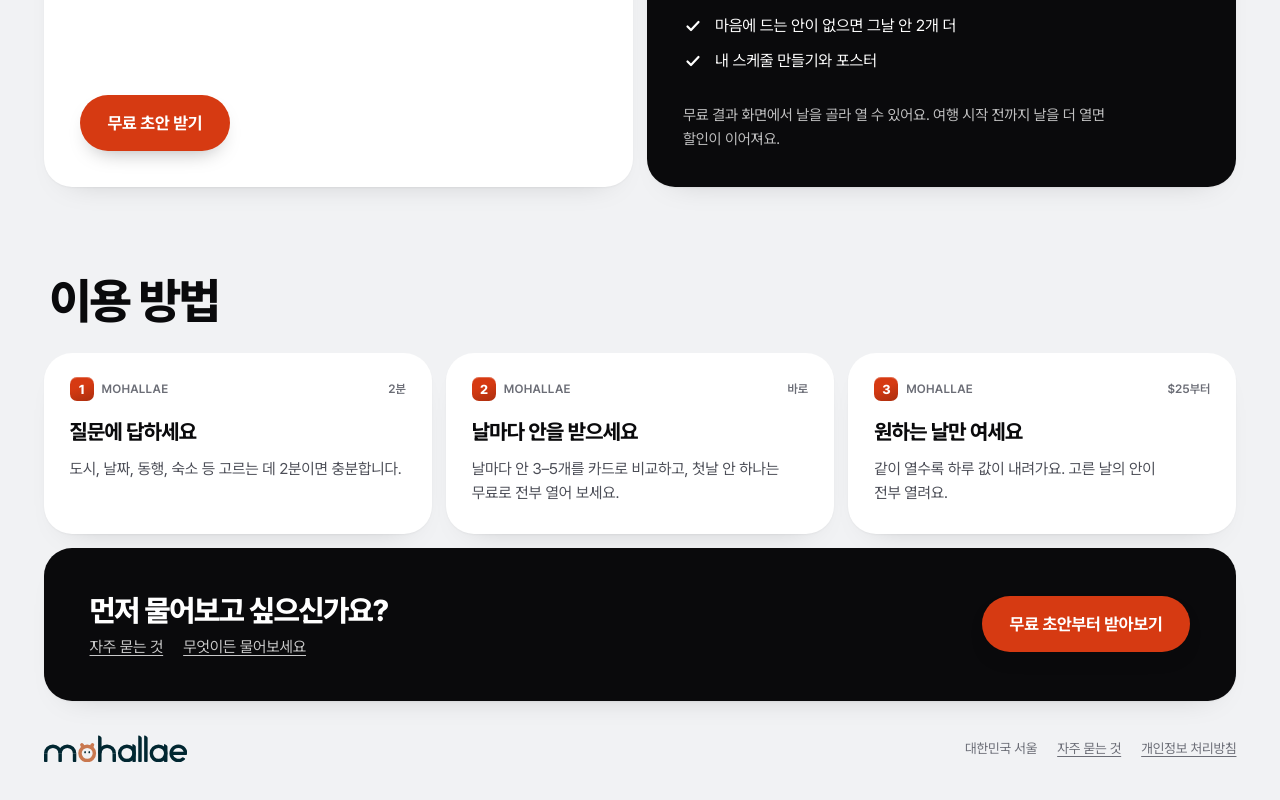
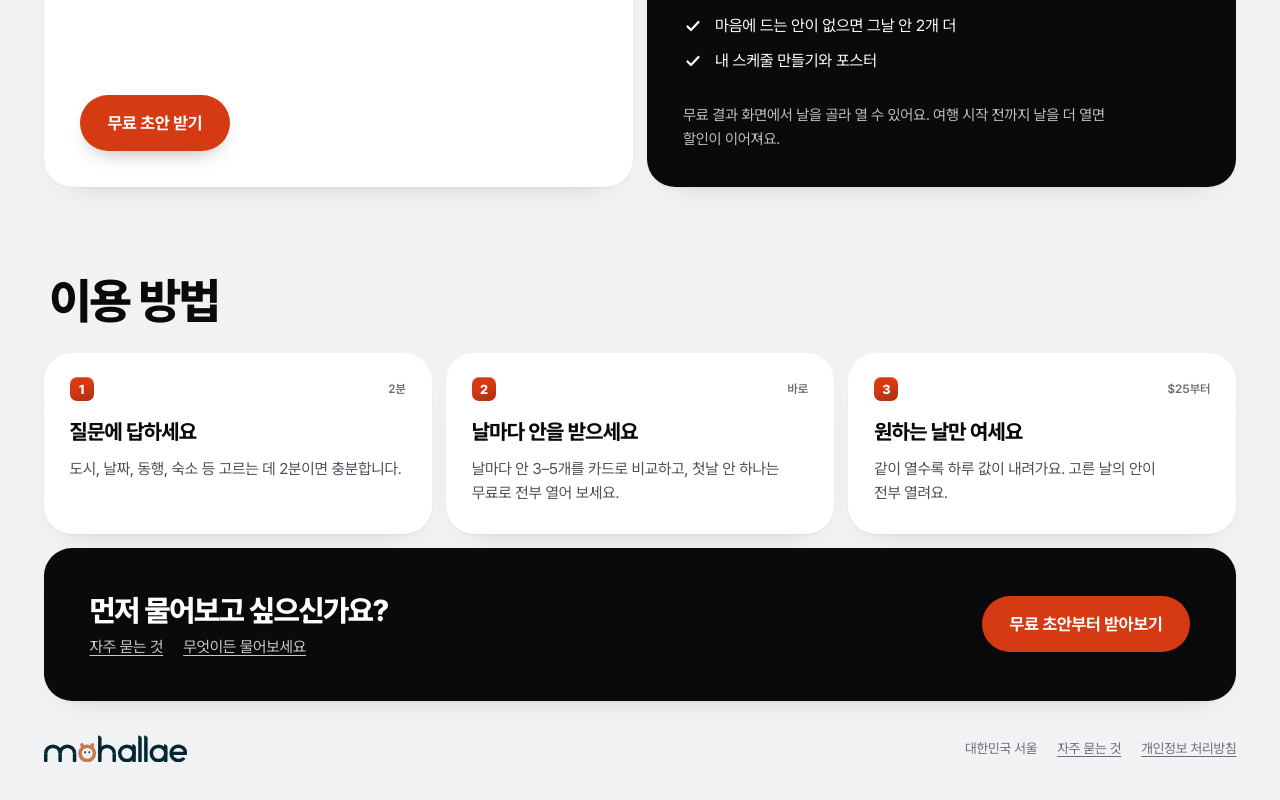
Before and after one commit to ssunie2/korea-travel-consulting, a Next.js app: page /mohallae in a window 1280 px wide. Shown: the part 2626-3426 px from the top of the page. Built offline with nearby package versions, Linux system fonts and the light colour scheme.

Commit message:
이용 방법 칸의 숫자 옆 MOHALLAE 글자 빼기
Co-Authored-By: Claude Opus 5.5 <noreply@anthropic.com>
Claude-Session: https://claude.ai/code/session_01CK9SJJKhQ5fY79STu7o9vx

```diff
--- a/app/mohallae/_components/MoreSections.tsx
+++ b/app/mohallae/_components/MoreSections.tsx
@@ -162,7 +162,7 @@ export function HowItWorks({ lang }: { lang: Lang }) {
               <span className={styles.icon} aria-hidden="true">
                 {i + 1}
               </span>
-              <span>MOHALLAE</span>
+              {/* 숫자 옆 'MOHALLAE' 는 뺐다 (써니 2026-11-15) — 숫자 왼쪽, 짧은 꼬리표 오른쪽만 남긴다 */}
               <span>{s.tag[lang]}</span>
             </header>
             <h3>{s.title[lang]}</h3>
```
